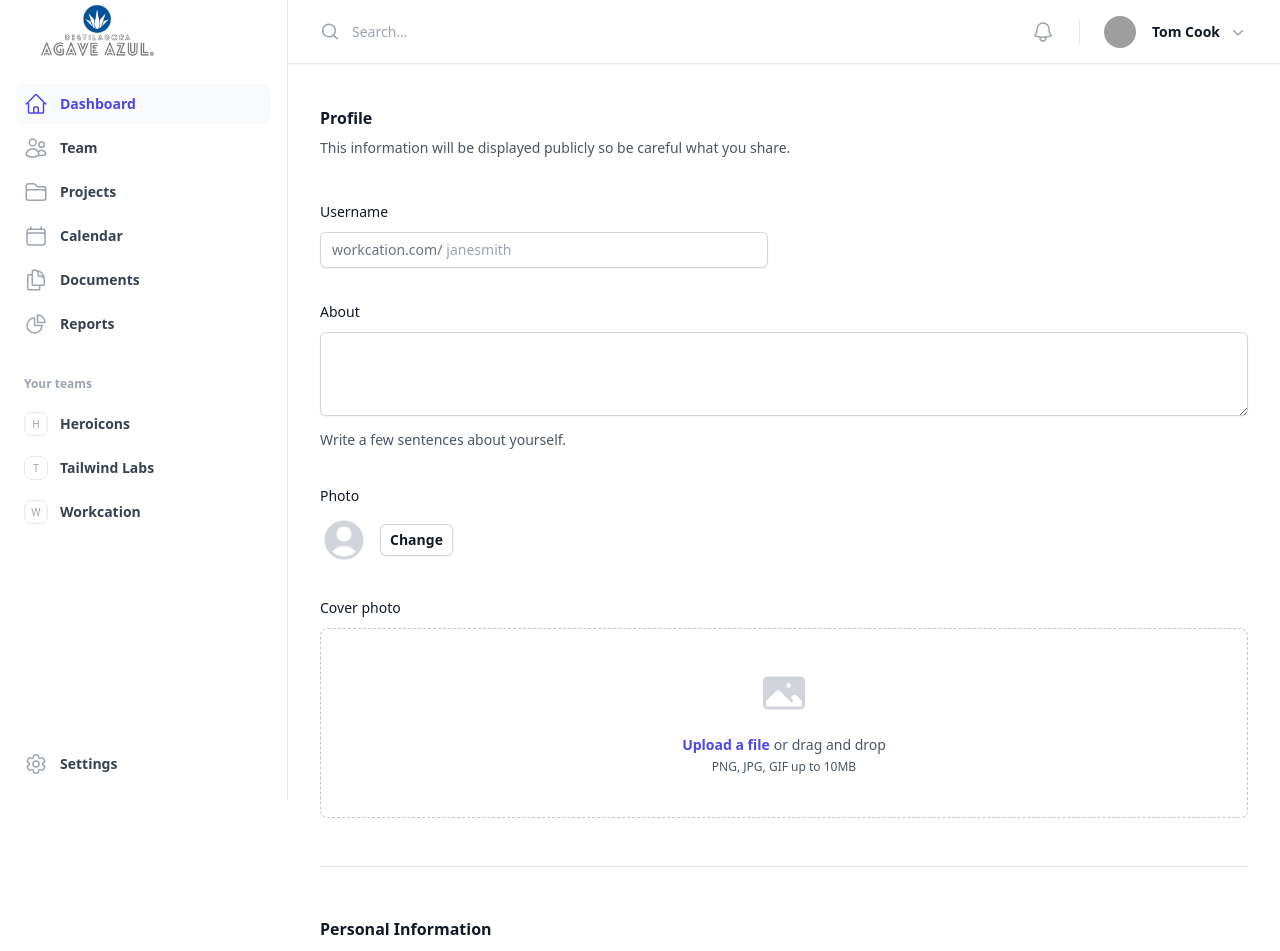
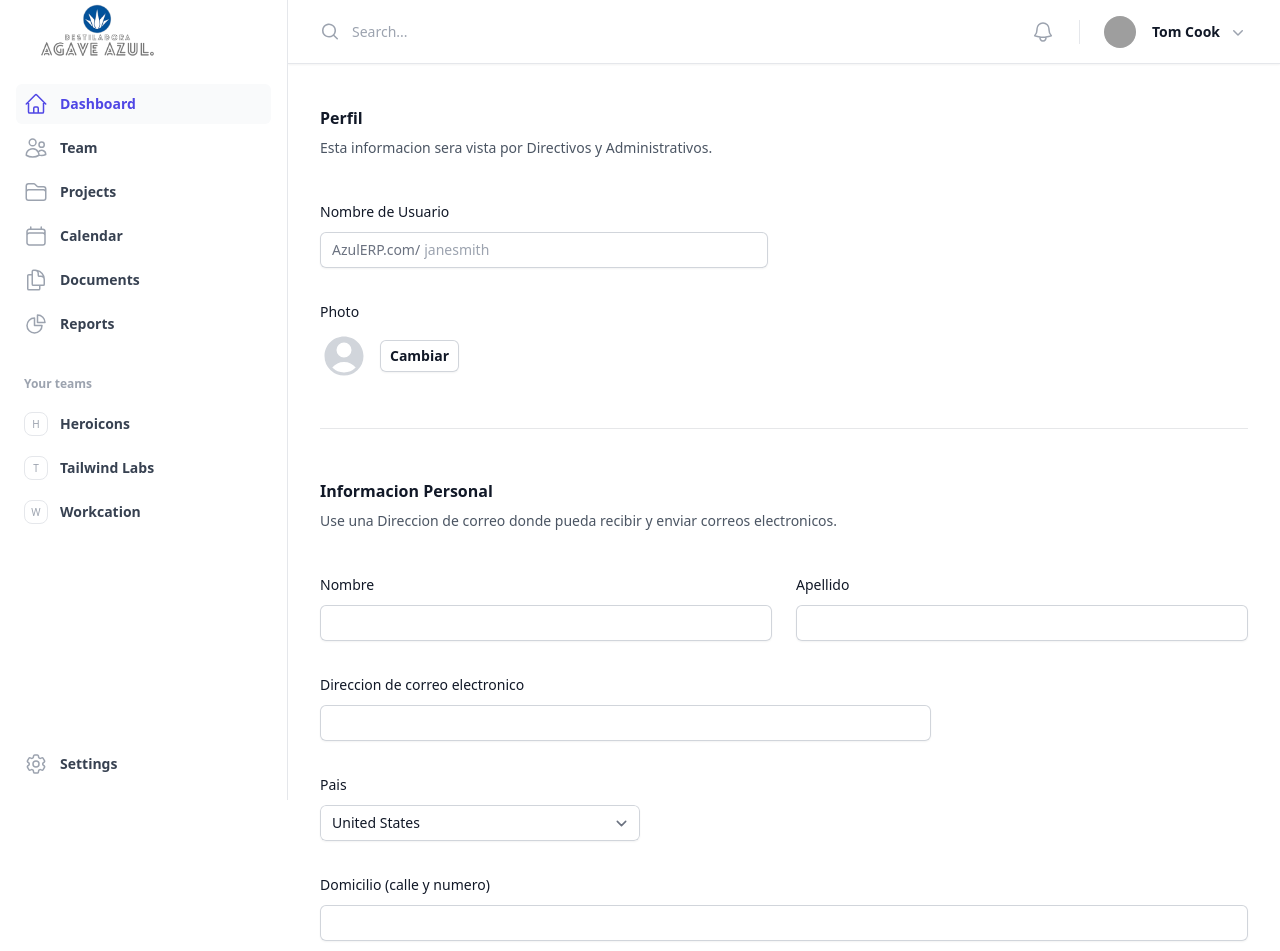
Before and after one commit to DaniDeveloper11/azulERP-Front, a Vue app: page /adduser in a window 1280 px wide. Shown: the top 951 px of the page. Built offline with nearby package versions, Linux system fonts and the light colour scheme; grey boxes are pictures that could not be loaded.

Commit message:
some things was fixed

```diff
--- /dev/null
+++ b/src/components/DropZone.vue
@@ -0,0 +1,55 @@
+<template>
+
+    <TransitionRoot as="template" :show="open">
+        <Dialog class="relative z-10" @close="open = false">
+            <TransitionChild as="template" enter="ease-out duration-300" enter-from="opacity-0" enter-to="opacity-100"
+                leave="ease-in duration-200" leave-from="opacity-100" leave-to="opacity-0">
+                <div class="fixed inset-0 bg-gray-500 bg-opacity-75 transition-opacity" />
+            </TransitionChild>
+
+            <div class="fixed inset-0 z-10 w-screen overflow-y-auto">
+                <div class="flex min-h-full items-end justify-center p-4 text-center sm:items-center sm:p-0">
+                    <TransitionChild as="template" enter="ease-out duration-300"
+                        enter-from="opacity-0 translate-y-4 sm:translate-y-0 sm:scale-95"
+                        enter-to="opacity-100 translate-y-0 sm:scale-100" leave="ease-in duration-200"
+                        leave-from="opacity-100 translate-y-0 sm:scale-100"
+                        leave-to="opacity-0 translate-y-4 sm:translate-y-0 sm:scale-95">
+                        <DialogPanel
+                            class="relative transform overflow-hidden rounded-lg bg-white px-4 pb-4 pt-5 text-left shadow-xl transition-all sm:my-8 sm:w-full sm:max-w-sm sm:p-6">
+
+
+                            <div class="flex items-center justify-center w-full">
+                                <label for="dropzone-file"
+                                    class="flex flex-col items-center justify-center w-full h-64 border-2 border-gray-300 border-dashed rounded-lg cursor-pointer bg-gray-50 dark:hover:bg-bray-800 dark:bg-gray-700 hover:bg-gray-100 dark:border-gray-600 dark:hover:border-gray-500 dark:hover:bg-gray-600">
+                                    <div class="flex flex-col items-center justify-center pt-5 pb-6">
+                                        <svg class="w-8 h-8 mb-4 text-gray-500 dark:text-gray-400" aria-hidden="true"
+                                            xmlns="http://www.w3.org/2000/svg" fill="none" viewBox="0 0 20 16">
+                                            <path stroke="currentColor" stroke-linecap="round" stroke-linejoin="round"
+                                                stroke-width="2"
+                                                d="M13 13h3a3 3 0 0 0 0-6h-.025A5.56 5.56 0 0 0 16 6.5 5.5 5.5 0 0 0 5.207 5.021C5.137 5.017 5.071 5 5 5a4 4 0 0 0 0 8h2.167M10 15V6m0 0L8 8m2-2 2 2" />
+                                        </svg>
+                                        <p class="mb-2 text-sm text-gray-500 dark:text-gray-400"><span
+                                                class="font-semibold">Click to upload</span> or drag and drop</p>
+                                        <p class="text-xs text-gray-500 dark:text-gray-400">SVG, PNG, JPG or GIF (MAX.
+                                            800x400px)</p>
+                                    </div>
+                                    <input id="dropzone-file" type="file" class="hidden" />
+                                </label>
+                            </div>
+
+                        </DialogPanel>
+                    </TransitionChild>
+                </div>
+            </div>
+        </Dialog>
+    </TransitionRoot>
+
+</template>
+
+<script setup>
+import { ref } from 'vue'
+import { Dialog, DialogPanel, DialogTitle, TransitionChild, TransitionRoot } from '@headlessui/vue'
+defineProps({
+  open: Boolean
+})
+</script>
--- a/src/components/EditUser.vue
+++ b/src/components/EditUser.vue
@@ -99,8 +99,6 @@
 <script setup>
 import { ref } from 'vue'
 import { Dialog, DialogPanel, DialogTitle, TransitionChild, TransitionRoot } from '@headlessui/vue'
-import { CheckIcon } from '@heroicons/vue/24/outline'
-
 defineProps({
   open: Boolean
 })
--- a/src/views/AddUserView.vue
+++ b/src/views/AddUserView.vue
@@ -3,37 +3,29 @@
     <form>
       <div class="space-y-12">
         <div class="border-b border-gray-900/10 pb-12">
-          <h2 class="text-base font-semibold leading-7 text-gray-900">Profile</h2>
-          <p class="mt-1 text-sm leading-6 text-gray-600">This information will be displayed publicly so be careful what you share.</p>
+          <h2 class="text-base font-semibold leading-7 text-gray-900">Perfil</h2>
+          <p class="mt-1 text-sm leading-6 text-gray-600">Esta informacion sera vista por Directivos y Administrativos.</p>
 
           <div class="mt-10 grid grid-cols-1 gap-x-6 gap-y-8 sm:grid-cols-6">
             <div class="sm:col-span-4">
-              <label for="username" class="block text-sm font-medium leading-6 text-gray-900">Username</label>
+              <label for="username" class="block text-sm font-medium leading-6 text-gray-900">Nombre de Usuario</label>
               <div class="mt-2">
                 <div class="flex rounded-md shadow-sm ring-1 ring-inset ring-gray-300 focus-within:ring-2 focus-within:ring-inset focus-within:ring-indigo-600 sm:max-w-md">
-                  <span class="flex select-none items-center pl-3 text-gray-500 sm:text-sm">workcation.com/</span>
+                  <span class="flex select-none items-center pl-3 text-gray-500 sm:text-sm">AzulERP.com/</span>
                   <input type="text" name="username" id="username" autocomplete="username" class="block flex-1 border-0 bg-transparent py-1.5 pl-1 text-gray-900 placeholder:text-gray-400 focus:ring-0 sm:text-sm sm:leading-6" placeholder="janesmith" />
                 </div>
               </div>
             </div>
 
             <div class="col-span-full">
-              <label for="about" class="block text-sm font-medium leading-6 text-gray-900">About</label>
-              <div class="mt-2">
-                <textarea id="about" name="about" rows="3" class="block w-full rounded-md border-0 py-1.5 text-gray-900 shadow-sm ring-1 ring-inset ring-gray-300 placeholder:text-gray-400 focus:ring-2 focus:ring-inset focus:ring-indigo-600 sm:text-sm sm:leading-6" />
-              </div>
-              <p class="mt-3 text-sm leading-6 text-gray-600">Write a few sentences about yourself.</p>
-            </div>
-
-            <div class="col-span-full">
               <label for="photo" class="block text-sm font-medium leading-6 text-gray-900">Photo</label>
               <div class="mt-2 flex items-center gap-x-3">
                 <UserCircleIcon class="h-12 w-12 text-gray-300" aria-hidden="true" />
-                <button type="button" class="rounded-md bg-white px-2.5 py-1.5 text-sm font-semibold text-gray-900 shadow-sm ring-1 ring-inset ring-gray-300 hover:bg-gray-50">Change</button>
+                <button v-on:click="openModal = true" type="button" class="rounded-md bg-white px-2.5 py-1.5 text-sm font-semibold text-gray-900 shadow-sm ring-1 ring-inset ring-gray-300 hover:bg-gray-50">Cambiar</button>
               </div>
             </div>
 
-            <div class="col-span-full">
+            <!-- <div class="col-span-full">
               <label for="cover-photo" class="block text-sm font-medium leading-6 text-gray-900">Cover photo</label>
               <div class="mt-2 flex justify-center rounded-lg border border-dashed border-gray-900/25 px-6 py-10">
                 <div class="text-center">
@@ -48,38 +40,38 @@
                   <p class="text-xs leading-5 text-gray-600">PNG, JPG, GIF up to 10MB</p>
                 </div>
               </div>
-            </div>
+            </div> -->
           </div>
         </div>
 
         <div class="border-b border-gray-900/10 pb-12">
-          <h2 class="text-base font-semibold leading-7 text-gray-900">Personal Information</h2>
-          <p class="mt-1 text-sm leading-6 text-gray-600">Use a permanent address where you can receive mail.</p>
+          <h2 class="text-base font-semibold leading-7 text-gray-900">Informacion Personal</h2>
+          <p class="mt-1 text-sm leading-6 text-gray-600">Use una Direccion de correo donde pueda recibir y enviar correos electronicos.</p>
 
           <div class="mt-10 grid grid-cols-1 gap-x-6 gap-y-8 sm:grid-cols-6">
             <div class="sm:col-span-3">
-              <label for="first-name" class="block text-sm font-medium leading-6 text-gray-900">First name</label>
+              <label for="first-name" class="block text-sm font-medium leading-6 text-gray-900">Nombre</label>
               <div class="mt-2">
                 <input type="text" name="first-name" id="first-name" autocomplete="given-name" class="block w-full rounded-md border-0 py-1.5 text-gray-900 shadow-sm ring-1 ring-inset ring-gray-300 placeholder:text-gray-400 focus:ring-2 focus:ring-inset focus:ring-indigo-600 sm:text-sm sm:leading-6" />
               </div>
             </div>
 
             <div class="sm:col-span-3">
-              <label for="last-name" class="block text-sm font-medium leading-6 text-gray-900">Last name</label>
+              <label for="last-name" class="block text-sm font-medium leading-6 text-gray-900">Apellido</label>
               <div class="mt-2">
                 <input type="text" name="last-name" id="last-name" autocomplete="family-name" class="block w-full rounded-md border-0 py-1.5 text-gray-900 shadow-sm ring-1 ring-inset ring-gray-300 placeholder:text-gray-400 focus:ring-2 focus:ring-inset focus:ring-indigo-600 sm:text-sm sm:leading-6" />
               </div>
             </div>
 
             <div class="sm:col-span-4">
-              <label for="email" class="block text-sm font-medium leading-6 text-gray-900">Email address</label>
+              <label for="email" class="block text-sm font-medium leading-6 text-gray-900">Direccion de correo electronico</label>
               <div class="mt-2">
                 <input id="email" name="email" type="email" autocomplete="email" class="block w-full rounded-md border-0 py-1.5 text-gray-900 shadow-sm ring-1 ring-inset ring-gray-300 placeholder:text-gray-400 focus:ring-2 focus:ring-inset focus:ring-indigo-600 sm:text-sm sm:leading-6" />
               </div>
             </div>
 
             <div class="sm:col-span-3">
-              <label for="country" class="block text-sm font-medium leading-6 text-gray-900">Country</label>
+              <label for="country" class="block text-sm font-medium leading-6 text-gray-900">Pais</label>
               <div class="mt-2">
                 <select id="country" name="country" autocomplete="country-name" class="block w-full rounded-md border-0 py-1.5 text-gray-900 shadow-sm ring-1 ring-inset ring-gray-300 focus:ring-2 focus:ring-inset focus:ring-indigo-600 sm:max-w-xs sm:text-sm sm:leading-6">
                   <option>United States</option>
@@ -90,28 +82,28 @@
             </div>
 
             <div class="col-span-full">
-              <label for="street-address" class="block text-sm font-medium leading-6 text-gray-900">Street address</label>
+              <label for="street-address" class="block text-sm font-medium leading-6 text-gray-900">Domicilio (calle y numero)</label>
               <div class="mt-2">
                 <input type="text" name="street-address" id="street-address" autocomplete="street-address" class="block w-full rounded-md border-0 py-1.5 text-gray-900 shadow-sm ring-1 ring-inset ring-gray-300 placeholder:text-gray-400 focus:ring-2 focus:ring-inset focus:ring-indigo-600 sm:text-sm sm:leading-6" />
               </div>
             </div>
 
             <div class="sm:col-span-2 sm:col-start-1">
-              <label for="city" class="block text-sm font-medium leading-6 text-gray-900">City</label>
+              <label for="city" class="block text-sm font-medium leading-6 text-gray-900">Ciudad o Municipio</label>
               <div class="mt-2">
                 <input type="text" name="city" id="city" autocomplete="address-level2" class="block w-full rounded-md border-0 py-1.5 text-gray-900 shadow-sm ring-1 ring-inset ring-gray-300 placeholder:text-gray-400 focus:ring-2 focus:ring-inset focus:ring-indigo-600 sm:text-sm sm:leading-6" />
               </div>
             </div>
 
             <div class="sm:col-span-2">
-              <label for="region" class="block text-sm font-medium leading-6 text-gray-900">State / Province</label>
+              <label for="region" class="block text-sm font-medium leading-6 text-gray-900">Estado</label>
               <div class="mt-2">
                 <input type="text" name="region" id="region" autocomplete="address-level1" class="block w-full rounded-md border-0 py-1.5 text-gray-900 shadow-sm ring-1 ring-inset ring-gray-300 placeholder:text-gray-400 focus:ring-2 focus:ring-inset focus:ring-indigo-600 sm:text-sm sm:leading-6" />
               </div>
             </div>
 
             <div class="sm:col-span-2">
-              <label for="postal-code" class="block text-sm font-medium leading-6 text-gray-900">ZIP / Postal code</label>
+              <label for="postal-code" class="block text-sm font-medium leading-6 text-gray-900">Codigo Postal</label>
               <div class="mt-2">
                 <input type="text" name="postal-code" id="postal-code" autocomplete="postal-code" class="block w-full rounded-md border-0 py-1.5 text-gray-900 shadow-sm ring-1 ring-inset ring-gray-300 placeholder:text-gray-400 focus:ring-2 focus:ring-inset focus:ring-indigo-600 sm:text-sm sm:leading-6" />
               </div>
@@ -127,8 +119,14 @@
         <button type="submit" class="rounded-md bg-indigo-600 px-3 py-2 text-sm font-semibold text-white shadow-sm hover:bg-indigo-500 focus-visible:outline focus-visible:outline-2 focus-visible:outline-offset-2 focus-visible:outline-indigo-600">Save</button>
       </div>
     </form>
+
+    <DropZone v-bind:open="openModal" @close="openModal = false"></DropZone>
+
   </template>
 
   <script setup>
   import { PhotoIcon, UserCircleIcon } from '@heroicons/vue/24/solid'
+  import {ref} from 'vue'
+  import DropZone from '@/components/DropZone.vue'
+  const openModal = ref(false)
   </script>
--- a/src/views/SettingsView.vue
+++ b/src/views/SettingsView.vue
@@ -3,8 +3,8 @@
     <div class="divide-y divide-black/5">
           <div class="grid max-w-7xl grid-cols-1 gap-x-8 gap-y-10 px-4 py-16 sm:px-6 md:grid-cols-3 lg:px-8">
             <div>
-              <h2 class="text-base font-semibold leading-7 text-black">Personal Information</h2>
-              <p class="mt-1 text-sm leading-6 text-gray-400">Use a permanent address where you can receive mail.</p>
+              <h2 class="text-base font-semibold leading-7 text-black">Informacion Personal</h2>
+              <p class="mt-1 text-sm leading-6 text-gray-400">Usa un correo personal donde puedas recibir correos.</p>
             </div>
 
             <form class="md:col-span-2">
@@ -12,56 +12,46 @@
                 <div class="col-span-full flex items-center gap-x-8">
                   <img src="https://images.unsplash.com/photo-1472099645785-5658abf4ff4e?ixlib=rb-1.2.1&ixid=eyJhcHBfaWQiOjEyMDd9&auto=format&fit=facearea&facepad=2&w=256&h=256&q=80" alt="" class="h-24 w-24 flex-none rounded-lg bg-gray-800 object-cover" />
                   <div>
-                    <button type="button" class="rounded-md bg-black/10 px-3 py-2 text-sm font-semibold text-black shadow-sm hover:bg-black/20">Change avatar</button>
+                    <button type="button" class="rounded-md bg-black/10 px-3 py-2 text-sm font-semibold text-black shadow-sm hover:bg-black/20">Cambiar Foto</button>
                     <p class="mt-2 text-xs leading-5 text-gray-400">JPG, GIF or PNG. 1MB max.</p>
                   </div>
                 </div>
 
                 <div class="sm:col-span-3">
-                  <label for="first-name" class="block text-sm font-medium leading-6 text-black">First name</label>
+                  <label for="first-name" class="block text-sm font-medium leading-6 text-black">Nombre</label>
                   <div class="mt-2">
                     <input type="text" name="first-name" id="first-name" autocomplete="given-name" class="block w-full rounded-md border-0 bg-black/5 py-1.5 text-black shadow-sm ring-1 ring-inset ring-black/10 focus:ring-2 focus:ring-inset focus:ring-indigo-500 sm:text-sm sm:leading-6" />
                   </div>
                 </div>
 
                 <div class="sm:col-span-3">
-                  <label for="last-name" class="block text-sm font-medium leading-6 text-black">Last name</label>
+                  <label for="last-name" class="block text-sm font-medium leading-6 text-black">Apellido</label>
                   <div class="mt-2">
                     <input type="text" name="last-name" id="last-name" autocomplete="family-name" class="block w-full rounded-md border-0 bg-black/5 py-1.5 text-black shadow-sm ring-1 ring-inset ring-black/10 focus:ring-2 focus:ring-inset focus:ring-indigo-500 sm:text-sm sm:leading-6" />
                   </div>
                 </div>
 
                 <div class="col-span-full">
-                  <label for="email" class="block text-sm font-medium leading-6 text-black">Email address</label>
+                  <label for="email" class="block text-sm font-medium leading-6 text-black">Direccion de Correo</label>
                   <div class="mt-2">
                     <input id="email" name="email" type="email" autocomplete="email" class="block w-full rounded-md border-0 bg-black/5 py-1.5 text-black shadow-sm ring-1 ring-inset ring-black/10 focus:ring-2 focus:ring-inset focus:ring-indigo-500 sm:text-sm sm:leading-6" />
                   </div>
                 </div>
 
                 <div class="col-span-full">
-                  <label for="username" class="block text-sm font-medium leading-6 text-black">Username</label>
+                  <label for="username" class="block text-sm font-medium leading-6 text-black">Nombre de Usuario</label>
                   <div class="mt-2">
                     <div class="flex rounded-md bg-black/5 ring-1 ring-inset ring-black/10 focus-within:ring-2 focus-within:ring-inset focus-within:ring-indigo-500">
-                      <span class="flex select-none items-center pl-3 text-gray-400 sm:text-sm">example.com/</span>
+                      <span class="flex select-none items-center pl-3 text-gray-400 sm:text-sm">AzulERP.com/</span>
                       <input type="text" name="username" id="username" autocomplete="username" class="flex-1 border-0 bg-transparent py-1.5 pl-1 text-black focus:ring-0 sm:text-sm sm:leading-6" placeholder="janesmith" />
                     </div>
                   </div>
                 </div>
 
-                <div class="col-span-full">
-                  <label for="timezone" class="block text-sm font-medium leading-6 text-black">Timezone</label>
-                  <div class="mt-2">
-                    <select id="timezone" name="timezone" class="block w-full rounded-md border-0 bg-black/5 py-1.5 text-black shadow-sm ring-1 ring-inset ring-black/10 focus:ring-2 focus:ring-inset focus:ring-indigo-500 sm:text-sm sm:leading-6 [&_*]:text-black">
-                      <option>Pacific Standard Time</option>
-                      <option>Eastern Standard Time</option>
-                      <option>Greenwich Mean Time</option>
-                    </select>
-                  </div>
-                </div>
               </div>
 
               <div class="mt-8 flex">
-                <button type="submit" class="rounded-md bg-indigo-500 px-3 py-2 text-sm font-semibold text-black shadow-sm hover:bg-indigo-400 focus-visible:outline focus-visible:outline-2 focus-visible:outline-offset-2 focus-visible:outline-indigo-500">Save</button>
+                <button type="submit" class="rounded-md bg-indigo-500 px-3 py-2 text-sm font-semibold text-black shadow-sm hover:bg-indigo-400 focus-visible:outline focus-visible:outline-2 focus-visible:outline-offset-2 focus-visible:outline-indigo-500">Guardar</button>
               </div>
             </form>
           </div>
@@ -75,21 +65,21 @@
             <form class="md:col-span-2">
               <div class="grid grid-cols-1 gap-x-6 gap-y-8 sm:max-w-xl sm:grid-cols-6">
                 <div class="col-span-full">
-                  <label for="current-password" class="block text-sm font-medium leading-6 text-black">Current password</label>
+                  <label for="current-password" class="block text-sm font-medium leading-6 text-black">Contraseña Actual</label>
                   <div class="mt-2">
                     <input id="current-password" name="current_password" type="password" autocomplete="current-password" class="block w-full rounded-md border-0 bg-black/5 py-1.5 text-black shadow-sm ring-1 ring-inset ring-black/10 focus:ring-2 focus:ring-inset focus:ring-indigo-500 sm:text-sm sm:leading-6" />
                   </div>
                 </div>
 
                 <div class="col-span-full">
-                  <label for="new-password" class="block text-sm font-medium leading-6 text-black">New password</label>
+                  <label for="new-password" class="block text-sm font-medium leading-6 text-black">Nueva Contraseña</label>
                   <div class="mt-2">
                     <input id="new-password" name="new_password" type="password" autocomplete="new-password" class="block w-full rounded-md border-0 bg-black/5 py-1.5 text-black shadow-sm ring-1 ring-inset ring-black/10 focus:ring-2 focus:ring-inset focus:ring-indigo-500 sm:text-sm sm:leading-6" />
                   </div>
                 </div>
 
                 <div class="col-span-full">
-                  <label for="confirm-password" class="block text-sm font-medium leading-6 text-black">Confirm password</label>
+                  <label for="confirm-password" class="block text-sm font-medium leading-6 text-black">Confirma Contraseña</label>
                   <div class="mt-2">
                     <input id="confirm-password" name="confirm_password" type="password" autocomplete="new-password" class="block w-full rounded-md border-0 bg-black/5 py-1.5 text-black shadow-sm ring-1 ring-inset ring-black/10 focus:ring-2 focus:ring-inset focus:ring-indigo-500 sm:text-sm sm:leading-6" />
                   </div>
@@ -97,7 +87,7 @@
               </div>
 
               <div class="mt-8 flex">
-                <button type="submit" class="rounded-md bg-indigo-500 px-3 py-2 text-sm font-semibold text-black shadow-sm hover:bg-indigo-400 focus-visible:outline focus-visible:outline-2 focus-visible:outline-offset-2 focus-visible:outline-indigo-500">Save</button>
+                <button type="submit" class="rounded-md bg-indigo-500 px-3 py-2 text-sm font-semibold text-black shadow-sm hover:bg-indigo-400 focus-visible:outline focus-visible:outline-2 focus-visible:outline-offset-2 focus-visible:outline-indigo-500">Guardar</button>
               </div>
             </form>
           </div>
@@ -126,12 +116,12 @@
 
           <div class="grid max-w-7xl grid-cols-1 gap-x-8 gap-y-10 px-4 py-16 sm:px-6 md:grid-cols-3 lg:px-8">
             <div>
-              <h2 class="text-base font-semibold leading-7 text-black">Delete account</h2>
-              <p class="mt-1 text-sm leading-6 text-gray-400">No longer want to use our service? You can delete your account here. This action is not reversible. All information related to this account will be deleted permanently.</p>
+              <h2 class="text-base font-semibold leading-7 text-black">Borrar Contraseña</h2>
+              <p class="mt-1 text-sm leading-6 text-gray-400">Puedes borrar tu cuenta de usuario justo aqui. Esta accion no es reversible. Toda la Informacionrelevante sera borrada permanentemente</p>
             </div>
 
             <form class="flex items-start md:col-span-2">
-              <button type="submit" class="rounded-md bg-red-500 px-3 py-2 text-sm font-semibold text-black shadow-sm hover:bg-red-400">Yes, delete my account</button>
+              <button type="submit" class="rounded-md bg-red-500 px-3 py-2 text-sm font-semibold text-black shadow-sm hover:bg-red-400">Borrar mi cuenta de usuario</button>
             </form>
           </div>
         </div>
```
